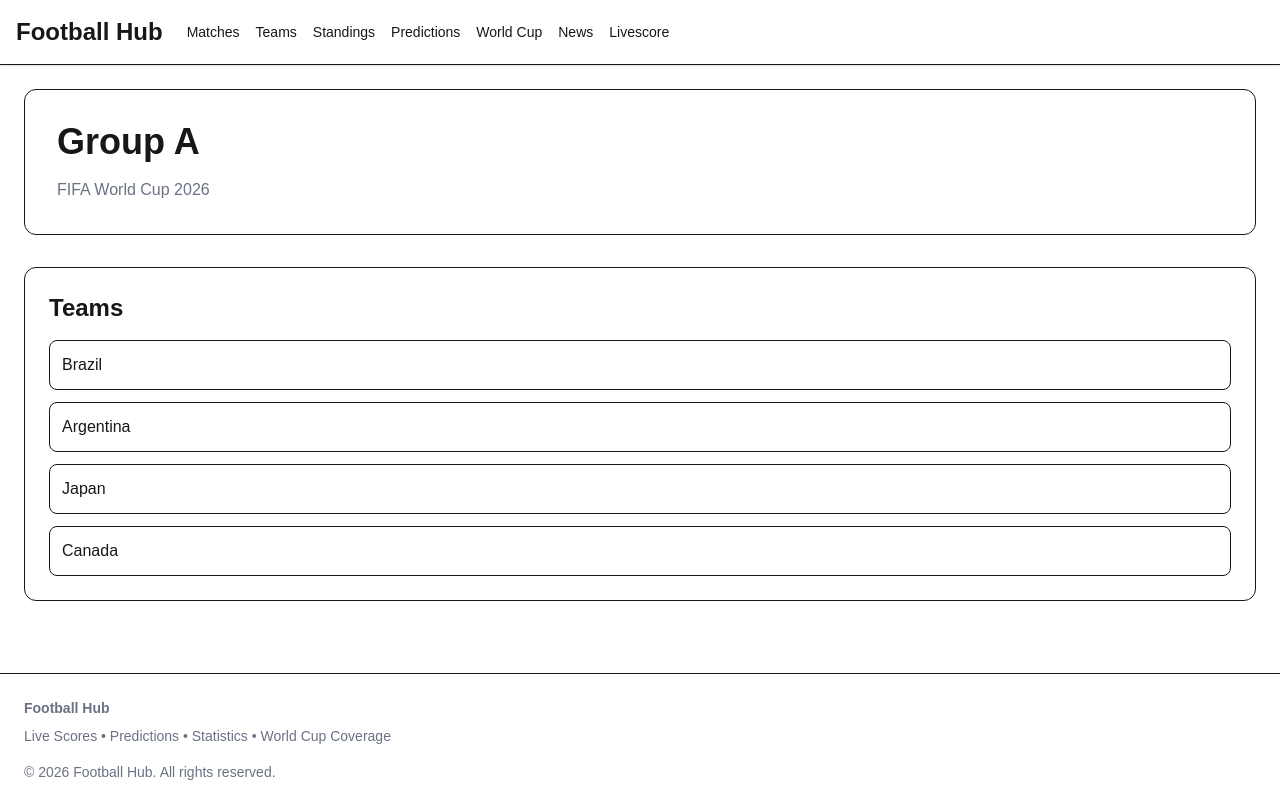
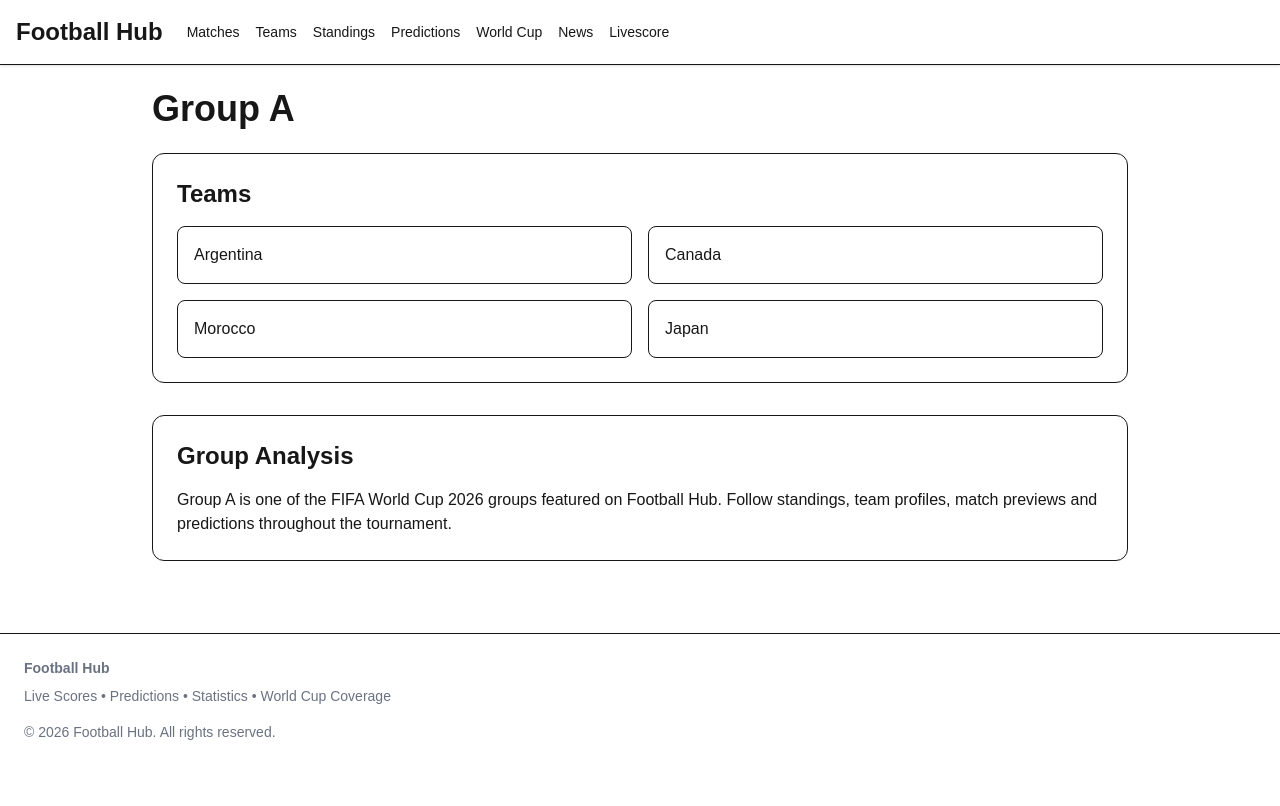
Before and after one commit to mrsangsuhome-web/football-hub-web, a Next.js app: page /world-cup/group/a in a window 1280 px wide. Built offline with nearby package versions, Linux system fonts and the light colour scheme.

Commit message:
Add World Cup Groups

```diff
--- a/app/world-cup/group/[slug]/page.tsx
+++ b/app/world-cup/group/[slug]/page.tsx
@@ -1,26 +1,5 @@
 import { notFound } from "next/navigation";
-
-const groups = {
-  a: {
-    name: "Group A",
-    teams: [
-      "Brazil",
-      "Argentina",
-      "Japan",
-      "Canada",
-    ],
-  },
-
-  b: {
-    name: "Group B",
-    teams: [
-      "France",
-      "Germany",
-      "Mexico",
-      "Morocco",
-    ],
-  },
-};
+import { groups } from "@/lib/groups";
 
 type Props = {
   params: Promise<{
@@ -28,57 +7,80 @@ type Props = {
   }>;
 };
 
-export default async function GroupPage({
+export async function generateStaticParams() {
+  return groups.map((group) => ({
+    slug: group.slug,
+  }));
+}
+
+export async function generateMetadata({ params }: Props) {
+  const { slug } = await params;
+
+  const group = groups.find(
+    (g) => g.slug === slug
+  );
+
+  if (!group) {
+    return {
+      title: "Group Not Found",
+    };
+  }
+
+  return {
+    title: `${group.name} | FIFA World Cup 2026`,
+    description: `${group.name} teams, fixtures and standings.`,
+  };
+}
+
+export default async function WorldCupGroupPage({
   params,
 }: Props) {
-
   const { slug } = await params;
 
-  const group =
-    groups[
-      slug.toLowerCase() as keyof typeof groups
-    ];
+  const group = groups.find(
+    (g) => g.slug === slug
+  );
 
   if (!group) {
     notFound();
   }
 
   return (
-    <main className="max-w-7xl mx-auto p-6">
+    <main className="max-w-5xl mx-auto p-6">
+      <h1 className="text-4xl font-bold mb-6">
+        {group.name}
+      </h1>
 
-      <div className="bg-white border rounded-xl p-8">
-
-        <h1 className="text-4xl font-bold">
-          {group.name}
-        </h1>
-
-        <p className="mt-4 text-gray-500">
-          FIFA World Cup 2026
-        </p>
-
-      </div>
-
-      <section className="bg-white border rounded-xl p-6 mt-8">
-
-        <h2 className="text-2xl font-bold">
+      <div className="bg-white border rounded-xl p-6">
+        <h2 className="text-2xl font-semibold mb-4">
           Teams
         </h2>
 
-        <ul className="mt-4 space-y-3">
-
+        <div className="grid md:grid-cols-2 gap-4">
           {group.teams.map((team) => (
-            <li
+            <div
               key={team}
-              className="border rounded-lg p-3"
+              className="border rounded-lg p-4"
             >
               {team}
-            </li>
+            </div>
           ))}
+        </div>
+      </div>
 
-        </ul>
+      <div className="bg-white border rounded-xl p-6 mt-8">
+        <h2 className="text-2xl font-semibold mb-4">
+          Group Analysis
+        </h2>
 
-      </section>
-
+        <p>
+          {group.name} is one of the FIFA World Cup
+          2026 groups featured on Football Hub.
+          Follow standings, team profiles, match
+          previews and predictions throughout the
+          tournament.
+        </p>
+      </div>
     </main>
   );
 }
--- /dev/null
+++ b/app/world-cup/group/page.tsx
@@ -0,0 +1,38 @@
+import Link from "next/link";
+import { groups } from "@/lib/groups";
+
+export const metadata = {
+  title: "World Cup Groups",
+  description:
+    "FIFA World Cup 2026 groups, standings and team analysis.",
+};
+
+export default function WorldCupGroupsPage() {
+  return (
+    <main className="max-w-7xl mx-auto p-6">
+      <h1 className="text-4xl font-bold mb-8">
+        FIFA World Cup 2026 Groups
+      </h1>
+
+      <div className="grid md:grid-cols-2 lg:grid-cols-4 gap-6">
+        {groups.map((group) => (
+          <Link
+            key={group.slug}
+            href={`/world-cup/group/${group.slug}`}
+            className="bg-white border rounded-xl p-5 hover:shadow-md transition"
+          >
+            <h2 className="text-2xl font-bold mb-4">
+              {group.name}
+            </h2>
+
+            <ul className="space-y-2 text-gray-600">
+              {group.teams.map((team) => (
+                <li key={team}>{team}</li>
+              ))}
+            </ul>
+          </Link>
+        ))}
+      </div>
+    </main>
+  );
+}
--- /dev/null
+++ b/lib/groups.ts
@@ -0,0 +1,89 @@
+export const groups = [
+  {
+    slug: "a",
+    name: "Group A",
+    teams: [
+      "Argentina",
+      "Canada",
+      "Morocco",
+      "Japan",
+    ],
+  },
+
+  {
+    slug: "b",
+    name: "Group B",
+    teams: [
+      "Brazil",
+      "Croatia",
+      "United States",
+      "Iran",
+    ],
+  },
+
+  {
+    slug: "c",
+    name: "Group C",
+    teams: [
+      "France",
+      "Mexico",
+      "Senegal",
+      "Australia",
+    ],
+  },
+
+  {
+    slug: "d",
+    name: "Group D",
+    teams: [
+      "England",
+      "Netherlands",
+      "Ghana",
+      "South Korea",
+    ],
+  },
+
+  {
+    slug: "e",
+    name: "Group E",
+    teams: [
+      "Spain",
+      "Belgium",
+      "Tunisia",
+      "Saudi Arabia",
+    ],
+  },
+
+  {
+    slug: "f",
+    name: "Group F",
+    teams: [
+      "Germany",
+      "Portugal",
+      "Uruguay",
+      "Cameroon",
+    ],
+  },
+
+  {
+    slug: "g",
+    name: "Group G",
+    teams: [
+      "Italy",
+      "Switzerland",
+      "Nigeria",
+      "Costa Rica",
+    ],
+  },
+
+  {
+    slug: "h",
+    name: "Group H",
+    teams: [
+      "Colombia",
+      "Denmark",
+      "Serbia",
+      "Poland",
+    ],
+  },
+];
```
